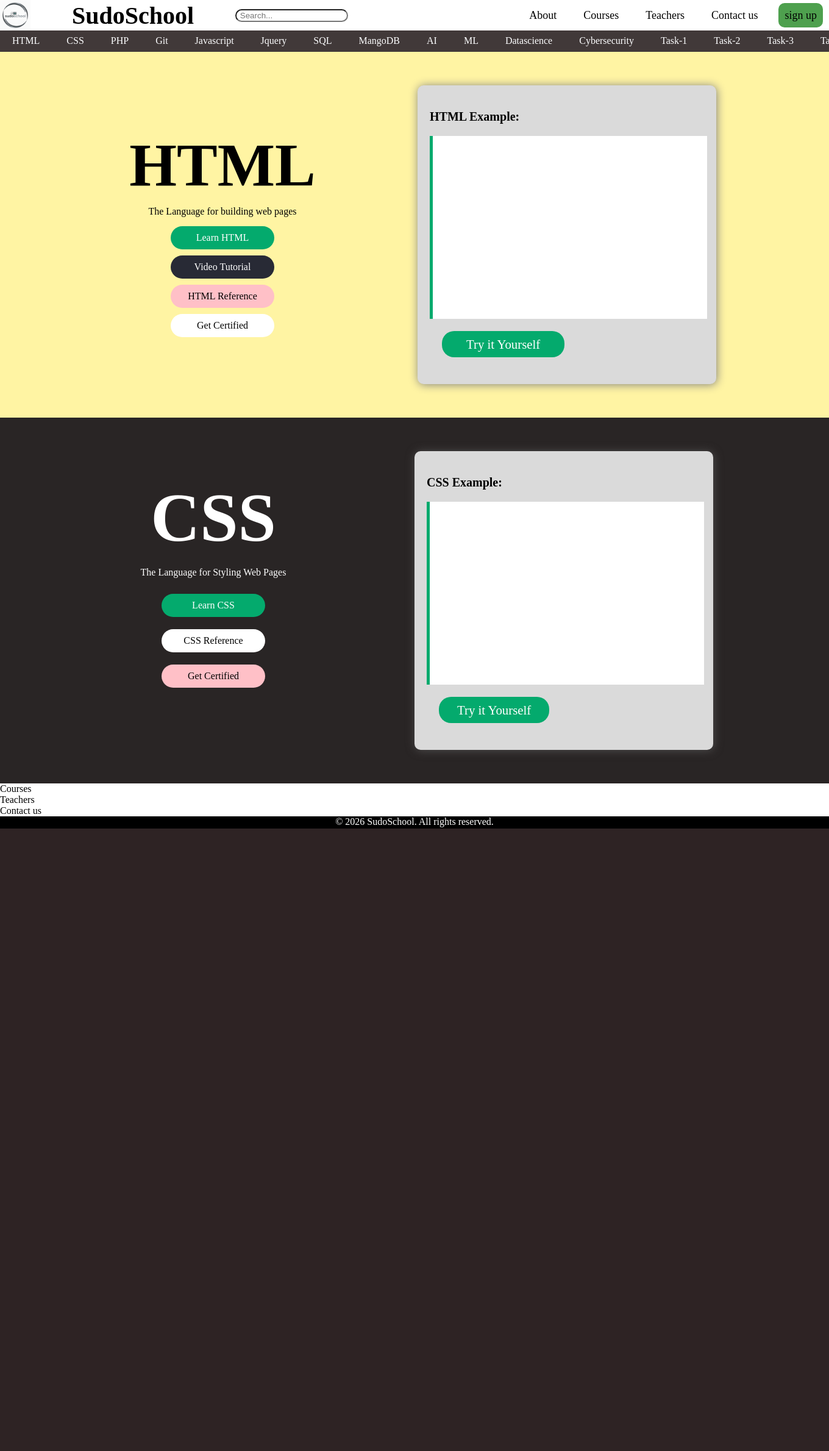
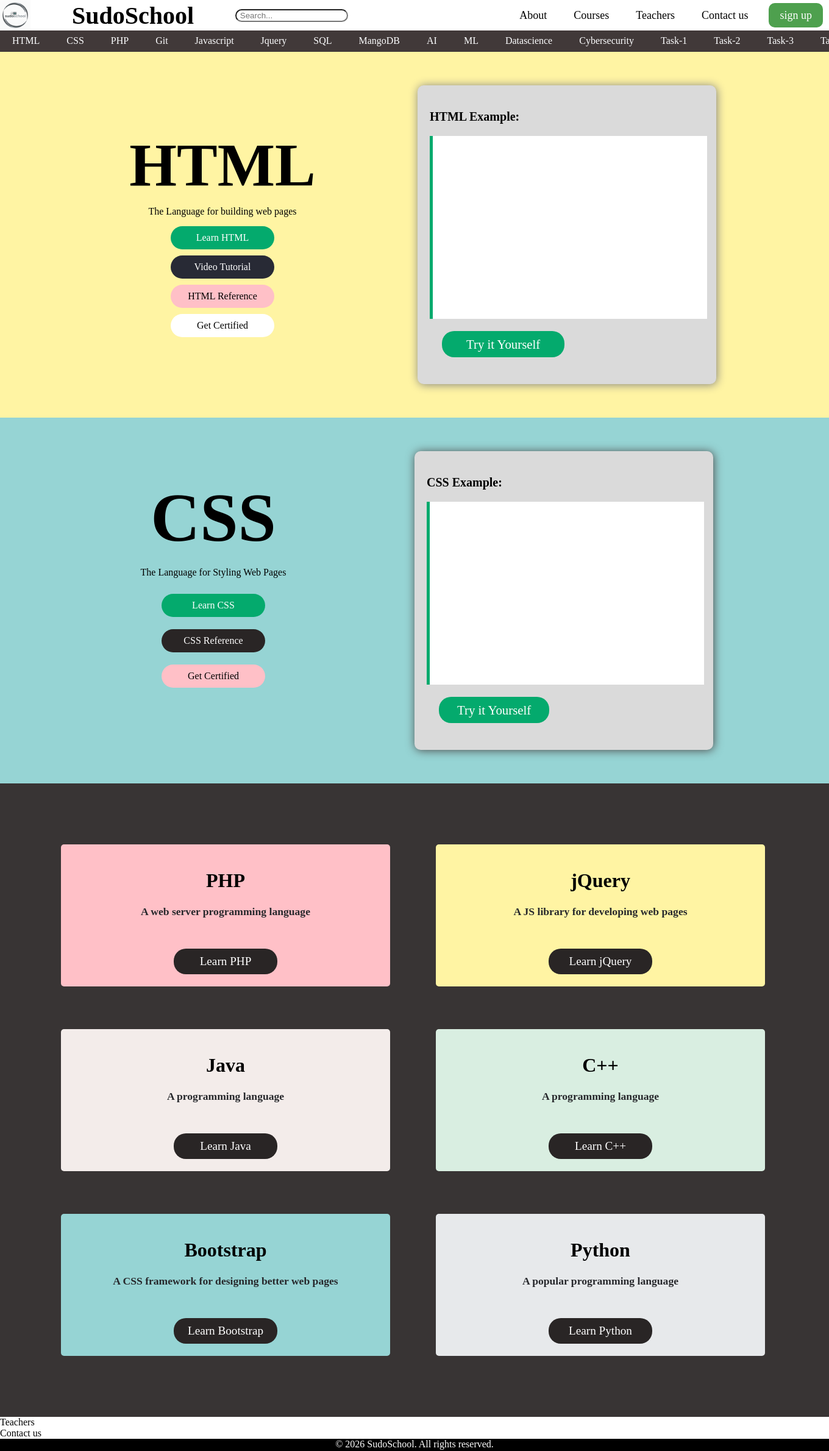
Before and after one commit to raj-220556/WTLab_220556, a PHP site: page / in a window 1360 px wide. Shown: the whole page at 61% size. Before the commit the page ends 1359 px from the top, so only its background shows below. Run offline with PHP 8.4, Linux system fonts and the light colour scheme; some libraries are stand-ins or nearby versions.

Commit message:
Lab-02: Adding CSS and register form added

```diff
--- a/contentstyle.css
+++ b/contentstyle.css
@@ -1,4 +1,8 @@
-
+#container{
+    padding: 0;
+    display: flex;
+    flex-direction: column;
+}
 /* HTML Container  */
 #t1container{
     background-color: #FFF4A3;
@@ -102,8 +106,8 @@
 /* CSS Container */
 
 #csscontainer{
-    background-color: rgb(41, 37, 37);
-    color: white;
+    background-color: #96D4D4;
+    color: black;
     width: 100%;
     height: 600px;
 
@@ -143,12 +147,12 @@
 }
 
 #cssref{
-    color: black;
-    background-color: white;
+    color: white;
+    background-color: rgb(41, 37, 37);
     border-radius: 20px;
 }
 #cssref:hover{
-    background-color: lightgrey;
+    background-color: #18191d;
 }
 
 #csscref{
@@ -193,3 +197,66 @@
 #cssright a:hover{
     background-color: #028656;
 }
+
+#courses{
+    background-color: rgb(56, 52, 52);
+    margin-top: 0px;
+    display: grid;
+    grid-template-columns: 1fr 1fr;
+    gap: 70px;
+    padding: 100px;
+    justify-content: center;
+    align-items: center;
+
+}
+
+#courses div{
+    display: flex;
+    flex-direction: column;
+    justify-content: center;
+    align-items: center;
+    border-radius: 5px;
+    padding: 20px;
+    width: 500px;
+}
+
+#courses a{
+    background-color: rgb(41, 37, 37);
+    border-radius: 20px;
+    padding: 10px;
+    width: 150px;
+    text-align: center;
+    color: white;
+    text-decoration: none;
+    font-size: 1.2em;
+}
+
+#courses a:hover{
+    background-color: #18191d;
+}
+
+#courses h4{
+    font-size: 1.1em;
+    margin: 50px;
+    margin-top: 0;
+    color: #27282c;
+}
+
+#php{
+    background-color: #FFC0C7;
+}
+#jquery{
+    background-color: #FFF4A3;
+}
+#java{
+    background-color: #F3ECEA;;
+}
+#c2{
+    background-color: #D9EEE1;
+}
+#bootstrap{
+    background-color: #96D4D4;
+}
+#python{
+    background-color: #E7E9EB;
+}
--- a/index.html
+++ b/index.html
@@ -20,12 +20,12 @@
             <i class="fa-thin fa-magnifying-glass"></i>
         </input>
 
-       <div style="position: fixed; right: 0px;">
+       <div id="nav-pages">
         <a href="/pages/about.html">About</a>
-        <a href="#course">Courses</a>
+        <a href="#courses">Courses</a>
         <a href="/pages/teachers.html">Teachers</a>
         <a href="#contact">Contact us</a>
-        <a id="logintag" href="/index.html">sign up</a>
+        <a id="logintag" href="/pages/forms/Registration-Form/registration.html">sign up</a>
        </div>
 
 
@@ -67,10 +67,6 @@
     <div id="container">
 
 
-        <div id="about">
-
-        </div>
-
         <div id="t1container">
             <div id="t1left">
                <h1 style="font-size: 100px;margin: 0;font-weight: bold;top:0;"> HTML </h1>
@@ -109,7 +105,38 @@
 
 
         <div id="courses">
-            Courses
+            <div id="php">
+                <h1>PHP</h1>
+                <h4>A web server programming language</h4>
+                <a href="#">Learn PHP</a>
+            </div>
+            <div id="jquery">
+                <h1>jQuery</h1>
+                <h4>A JS library for developing web pages</h4>
+                <a href="#">Learn jQuery</a>
+            </div>
+            <div id="java">
+                <h1>Java</h1>
+                <h4>A programming language</h4>
+                <a href="#">Learn Java</a>
+            </div>
+            <div id="c2">
+                <h1>C++</h1>
+                <h4>A programming language</h4>
+                <a href="#">Learn C++</a>
+            </div>
+            <div id="bootstrap">
+                <h1>Bootstrap</h1>
+                <h4>A CSS framework for designing better web pages</h4>
+                <a href="#">Learn Bootstrap</a>
+            </div>
+            <div id="python">
+                <h1>Python</h1>
+                <h4>A popular programming language</h4>
+                <a href="#">Learn Python</a>
+            </div>
+
+
         </div>
         <div id="teachers">
             Teachers
--- a/style.css
+++ b/style.css
@@ -39,11 +39,14 @@ body{
     text-decoration: none;
 
 }
+#nav-pages{
+    margin-left: auto;
+}
 #nav a:hover{
     background-color: rgba(206, 196, 196, 0.568);
     border-radius: 20px;
 }
-#logintag{
+#nav #logintag{
     padding-left: 18px;
     padding-right: 18px;
 
@@ -51,7 +54,7 @@ body{
     background-color: rgb(78, 160, 78);
     border-radius: 10px;
 }
-#logintag:hover{
+#nav #logintag:hover{
     background-color: rgb(3, 102, 3);
 }
 
```
Also changed, not shown: Tasks/Task2_forms/task2.css (+4 -5 lines), pages/forms/Registration-Form/registration.css (added, +63 -0 lines), pages/forms/Registration-Form/registration.html (added, +77 -0 lines), Readme.md, pages/forms/Registration-Form/regback.jpg (added), pages/forms/Registration-Form/script.js (added).
